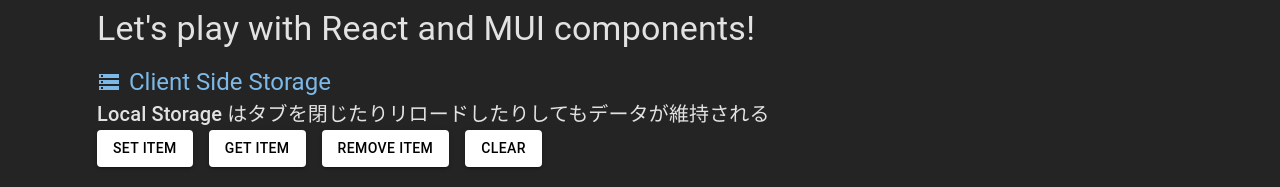
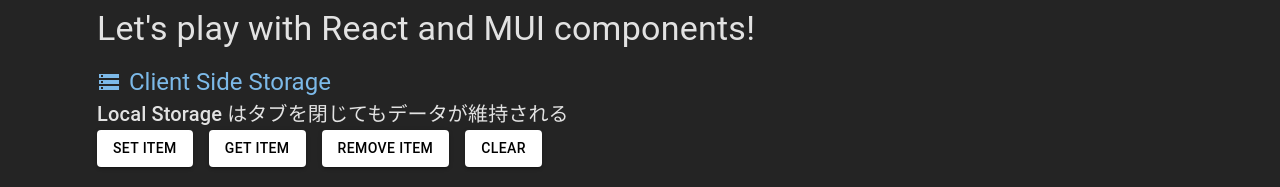
Before and after one commit to stomy13/ui-playground, a React (Vite) app: page /playground in a window 1280 px wide. Shown: the top 187 px of the page. Built offline with nearby package versions, Linux system fonts and the light colour scheme.

Commit message:
📝 Doc: Local Storage

```diff
--- a/src/pages/Playground/components/ClientSideStorage/components/LocalStorage/LocalStorage.tsx
+++ b/src/pages/Playground/components/ClientSideStorage/components/LocalStorage/LocalStorage.tsx
@@ -11,7 +11,7 @@
   return (
     <Box>
       <Typography variant="h6">
-        Local Storage はタブを閉じたりリロードしたりしてもデータが維持される
+        Local Storage はタブを閉じてもデータが維持される
       </Typography>
       <Box
         sx={{
```
